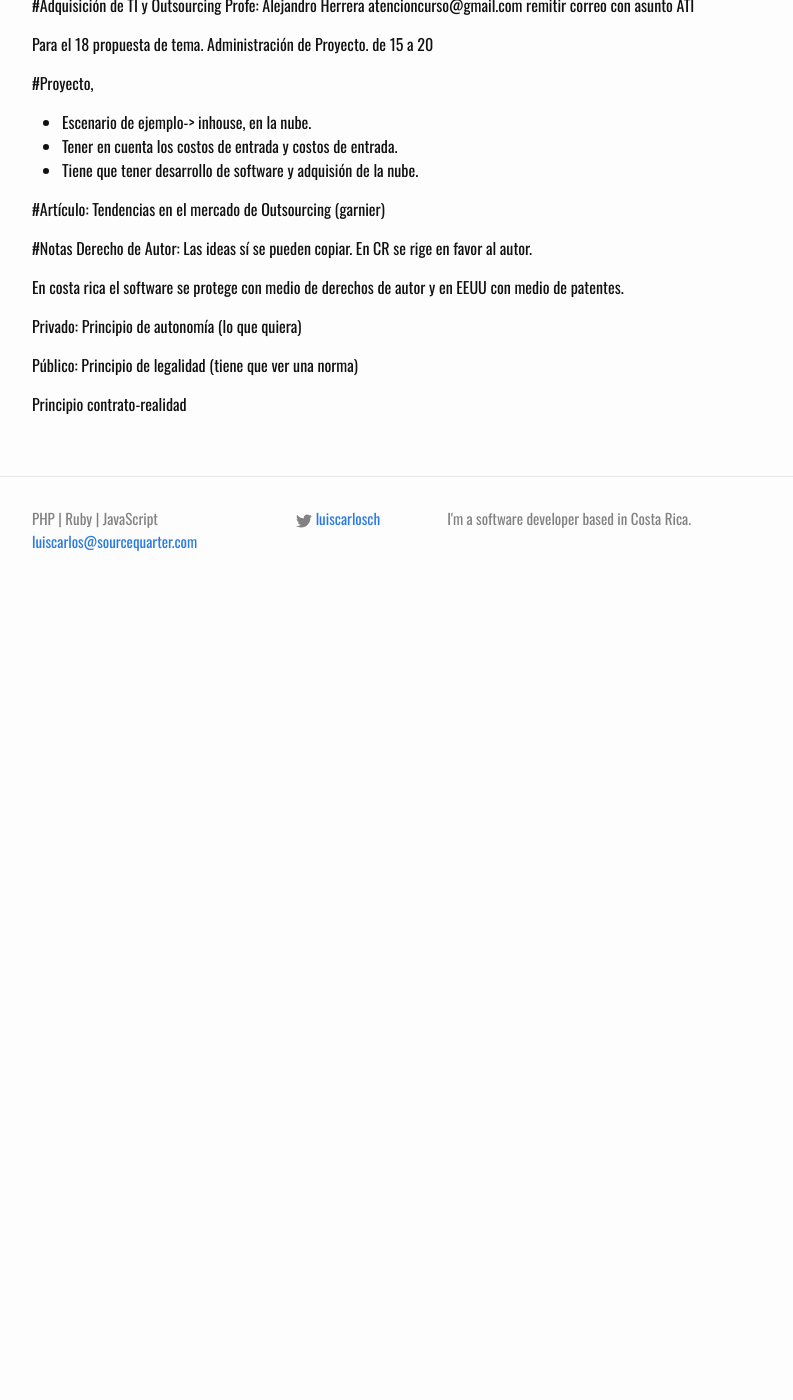
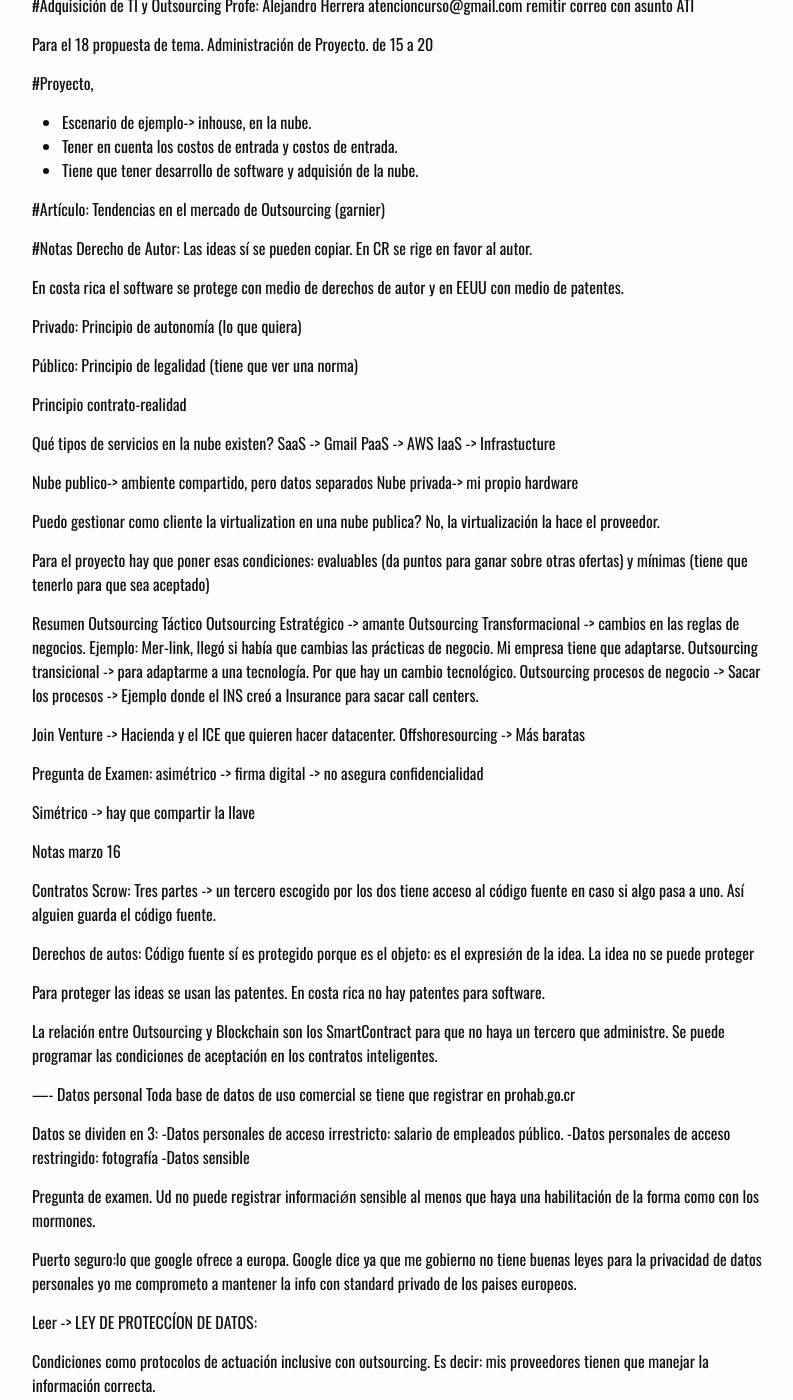
Before and after one commit to lucachaco/sourcequarter-lander, a Jekyll site: the page built from _posts/2017-02-09-adquisicion-de-ti-y-outsourcing.md, in a window 1280 px wide and 1400 px high, scrolled down 270 px. Shown: the whole window, without its empty margins (238-1031 px from the left). Built offline with Jekyll 4.4.1, drawn with Linux system fonts in a browser that asks for light colours; our own code applies the rules of GitHub Pages for plain Markdown files; before the commit the page ends 900 px from its top, so only the background shows below that; some of the changed text lies outside the part shown.

Commit message:
Update 2017-02-09-adquisicion-de-ti-y-outsourcing.md

```diff
--- a/_posts/2017-02-09-adquisicion-de-ti-y-outsourcing.md
+++ b/_posts/2017-02-09-adquisicion-de-ti-y-outsourcing.md
@@ -27,3 +27,119 @@ Privado: Principio de autonomía (lo que quiera)
 Público: Principio de legalidad (tiene que ver una norma)
 
 Principio contrato-realidad
+
+Qué tipos de servicios en la nube existen?
+SaaS -> Gmail
+PaaS -> AWS
+IaaS -> Infrastucture
+
+Nube publico-> ambiente compartido, pero datos separados
+Nube privada-> mi propio hardware
+
+Puedo gestionar como cliente la virtualization en una nube publica? No, la virtualización la hace el proveedor.
+
+Para el proyecto hay que poner esas condiciones: evaluables (da puntos para ganar sobre otras ofertas) y mínimas (tiene que tenerlo para que sea aceptado)
+
+
+Resumen
+Outsourcing Táctico
+Outsourcing Estratégico -> amante
+Outsourcing Transformacional -> cambios en las reglas de negocios. Ejemplo: Mer-link, llegó si había que cambias las prácticas de negocio. Mi empresa tiene que adaptarse.
+Outsourcing transicional -> para adaptarme a una tecnología. Por que hay un cambio tecnológico.
+Outsourcing procesos de negocio -> Sacar los procesos -> Ejemplo donde el INS creó a Insurance para sacar call centers.
+
+Join Venture -> Hacienda y el ICE que quieren hacer datacenter.
+Offshoresourcing -> Más baratas
+
+Pregunta de Examen:
+asimétrico -> firma digital -> no asegura confidencialidad
+
+Simétrico -> hay que compartir la llave
+
+
+Notas marzo 16
+
+Contratos Scrow: Tres partes -> un tercero escogido por los dos tiene acceso al código fuente en caso si algo pasa a uno. Así alguien guarda el código fuente.
+
+
+Derechos de autos: Código fuente sí es protegido porque es el objeto: es el expresiǿn de la idea. La idea no se puede proteger
+
+Para proteger las ideas se usan las patentes.
+En costa rica no hay patentes para software.
+
+La relación entre Outsourcing y Blockchain son los  SmartContract para que no haya un tercero que administre. Se puede programar las condiciones de aceptación en los contratos inteligentes.
+
+
+—- Datos personal
+Toda base de datos de uso comercial se tiene que registrar en prohab.go.cr
+
+
+Datos se dividen en 3:
+-Datos personales de acceso irrestricto: salario de empleados público.
+-Datos personales de acceso restringido: fotografía
+-Datos sensible
+
+Pregunta de examen. Ud no puede registrar informaciǿn sensible al menos que haya una habilitación de la forma como con los mormones.
+
+Puerto seguro:lo que google ofrece a europa. Google dice ya que me gobierno no tiene buenas leyes para la privacidad de datos personales yo me comprometo a mantener la info con standard privado de los paises europeos.
+
+
+Leer -> LEY DE PROTECCÍON DE DATOS:
+
+Condiciones como protocolos de actuación inclusive con outsourcing.
+Es decir: mis proveedores tienen que manejar la información correcta.
+
+
+Si Waltmart contrata a CODISA y codisa pierde información. Walmart tiene responsabilidad civil (pagar) y CODISA responsabilidad civil y penal (cárcelc)
+
+
+#Caso de Negocio:
+Lo mas importante para un caso de negocio es que esté alineado con la estrategia.
+La estrategia la escoge el gobierno corporativo: accionista, directivo y alta gerencia.
+Gobierno de TI (comisiǿn) escoge la estragia de TI
+El caso de negocio es como la gente de TI pueda hablar en language de negocio para vender la idea
+
+Gobierno de TI: Puede estar más o menos formalizado
+
+Leer artículo “La redefinición de “no” de los directores financieros“. Y borrar director financiero por director de TI
+Six Sigma certificación sería interesante.
+
+##Buseness framework.
+Val IT 2.0 -> Framework
+Value Government -> Vamos a la nube (Alta Gerencia para ahorrar)
+Portfolio management -> Nos vamos a Paas, SaaS, etc -> Lo toma gobierno de TI (alta gerencia y TI)
+Investment Management -> Nuestro Curso abarca esto.
+
+#notas del proyecto.
+No tanto de la estrategia de la empresa.
+Detallar bien el perfil del cliente.
+
+Aspectos financieros
+Hacerlo en 2 opciones no en las 3.
+
+
+#Marzo 23 de marzo
+Aspectos financiero en la selección de escenario de TI
+
+
+# Problema -> Sintoma (no poder movernos a la nuba) -> KPI -> Valor (plata).
+Para el proyecto se puede suponer
+
+#Finanzas
+Valor de actual Neto: Ejemplo de dos proyectos en tres años. Aplicar tasa de descuento que puede cambiar.
+Tasa de descuento (nosotros aplicamos la misma para todos los años, la inflación no se puede usar porque no se sabe, solo proyecciones).
+TCO: Costo total de propiedad: Incluye fijos y variables.
+En el proyecto al menos uno de los escenarios tenga un modelo de costos Objetivos
+
+
+#Práctica Proyecto
+(sterling)Mejora del servicio a los estudiantes -> Estrategia Institucional -> Objetivos Estratégicos
+
+Hacer flujo de caja.
+Hacer TCO, indicadores (aterrizados en plata) y luego en flujo de caja.
+
+#marzo 30
+Quiz la próxima semana de lectura.
+Buscar 2 clausuras que son buenas practicas y dos que pueden mejorar en contratos de TI en Merklink
+
+#april 20
```
